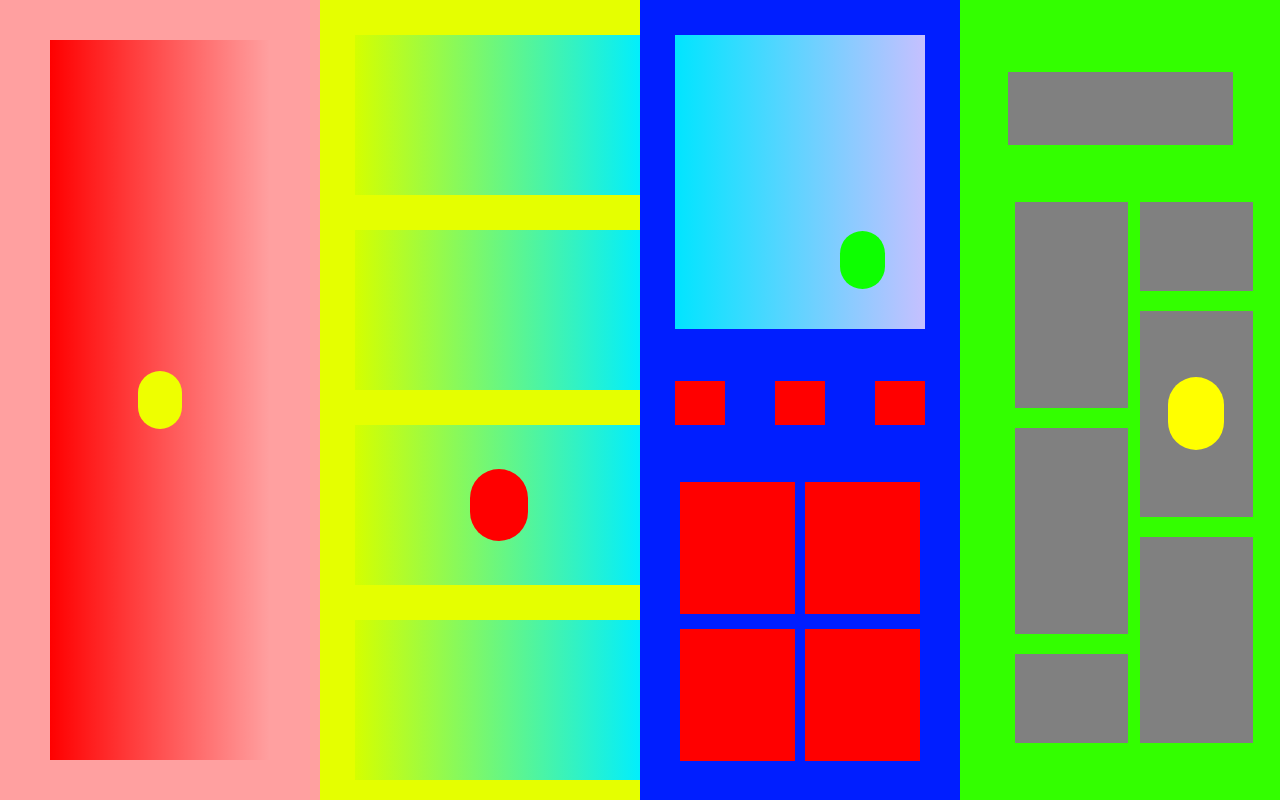
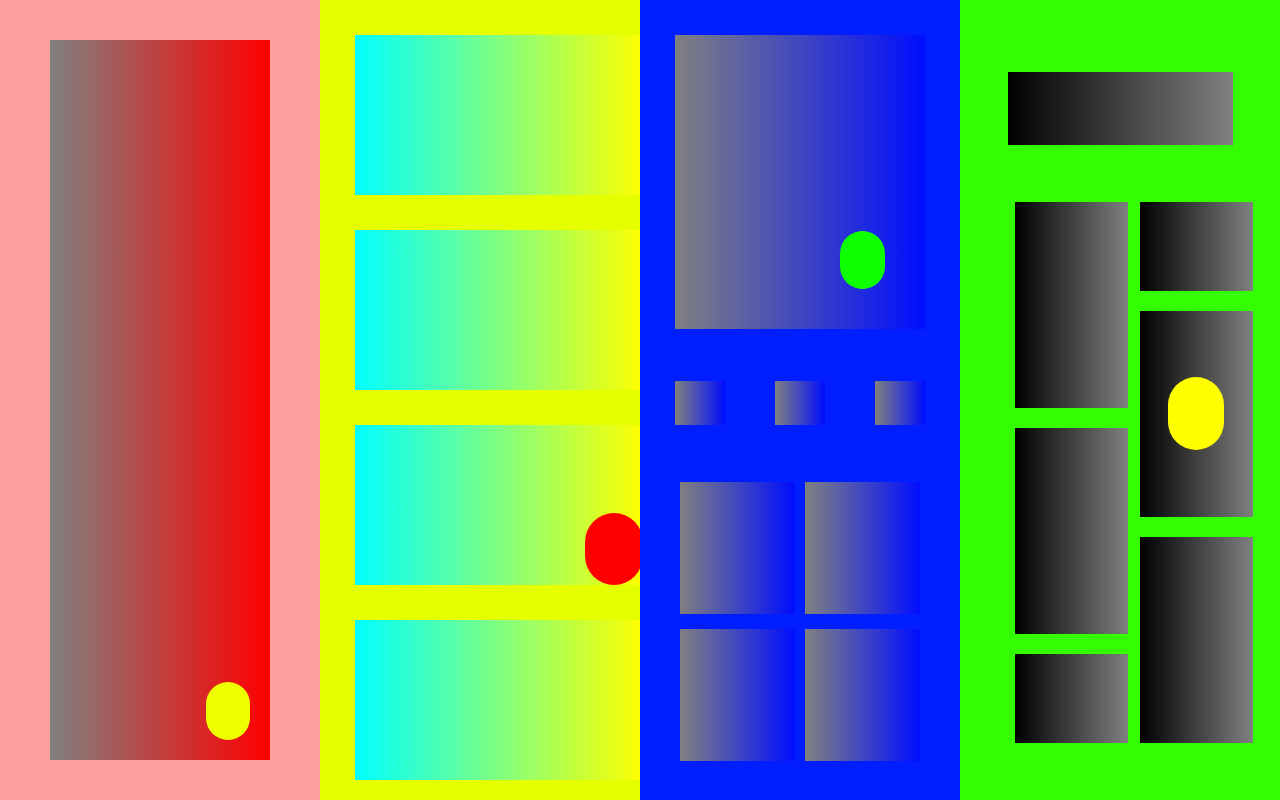
Before and after one commit to Buyanturs/buntar-7a, a plain HTML site: page 1.html in a window 1280 px wide. Drawn offline with Linux system fonts and the light colour scheme.

Commit message:
i hit the griddy

```diff
--- a/1.css
+++ b/1.css
@@ -40,11 +40,11 @@
 .card{
     width: 90%;
     height:90%;
-    background-image: linear-gradient(to left, rgba(255,0,0,0), rgba(255,0,0,1));
+    background-image: linear-gradient(to left, rgb(255, 0, 0), grey);
     margin: 50px;
     display: flex;
-    justify-content: center;
-    align-items: center;
+    justify-content: flex-end;
+    align-items: flex-end;
 }
 .circle{
     width: 20%;
@@ -56,30 +56,30 @@
 .neg{
     width:90% ;
     height: 20%;
-    background-image: linear-gradient(to right, rgb(212, 255, 0), rgb(0, 238, 255));
+    background-image: linear-gradient(to left, yellow, cyan);
     margin: 35px;
 }
 .hoyor{
     width:90% ;
     height: 20%;
-    background-image: linear-gradient(to right, rgb(212, 255, 0), rgb(0, 238, 255));
+    background-image: linear-gradient(to left, yellow, cyan);
     margin: 35px;
 }
 
 .gurav{
     width:90% ;
     height: 20%;
-    background-image: linear-gradient(to right, rgb(212, 255, 0), rgb(0, 238, 255));
+    background-image: linear-gradient(to left, yellow, cyan);
     margin: 35px;
     display: flex;
-    justify-content: center;
-    align-items: center;
+    justify-content: flex-end;
+    align-items: flex-end;
 }
 
 .duruv{
     width:90% ;
     height: 20%;
-    background-image: linear-gradient(to right, rgb(212, 255, 0), rgb(0, 238, 255));
+    background-image: linear-gradient(to left, yellow, cyan);
     margin: 35px;
 }
 .bumbug{
@@ -101,11 +101,11 @@
 .top{
     width:100%;
     height: 40%;
-    background-color: blueviolet;
+    background-color: rgb(0, 13, 255);
     display: flex;
     justify-content: flex-end;
     align-items: flex-end;
-    background-image: linear-gradient(to right, rgb(0, 229, 255), rgb(198, 192, 255));
+    background-image: linear-gradient(to left, rgb(0, 13, 255), grey);
 }
 .middle{
     width: 100%;
@@ -128,19 +128,22 @@
 .first{
     width:25%;
     height:30%;
-    background-color:rgb(255, 0, 0);
+    background-color:rgb(0, 17, 255);
     justify-content: center;
+    background-image: linear-gradient(to left, rgb(0, 13, 255), grey);
 }
 .second{
     width:25%;
     height:30%;
-    background-color:rgb(255, 0, 0);
+    background-color:rgb(0, 13, 255);
     margin:50px;
+    background-image: linear-gradient(to left, rgb(0, 13, 255), grey);
 }
 .no3{
     width:25%;
     height:30%;
-    background-color:rgb(255, 0, 0);
+    background-color:rgb(0, 26, 255);
+    background-image: linear-gradient(to left, rgb(0, 13, 255), grey);
 }
 .neeg{
     width: 100%;
@@ -157,24 +160,28 @@
     height: 90%;
     background-color: rgb(255, 0, 0);
     margin: 5px;
+    background-image: linear-gradient(to left, rgb(0, 13, 255), grey);
 }
 .hoyrr{
     width: 50%;
     height: 90%;
     background-color: rgb(255, 0, 0);
     margin: 5px;
+    background-image: linear-gradient(to left, rgb(0, 13, 255), grey);
 }
 .nega{
     width: 50%;
     height: 90%;
     background-color: rgb(255, 0, 0);
     margin: 5px;
+    background-image: linear-gradient(to left, rgb(0, 13, 255), grey);
 }
 .hoyro{
     width: 50%;
     height: 90%;
     background-color: rgb(255, 0, 0);
     margin: 5px;
+    background-image: linear-gradient(to left, rgb(0, 13, 255), grey);
 }
 .cartt{
     width: 90%;
@@ -209,30 +216,35 @@
     background-color: grey;
     justify-content: center;
     align-items: center;
+    background-image: linear-gradient(to left, grey, rgb(0, 0, 0));
 }
 .negii{
     width: 90%;
     height: 35%;
     background-color: grey;
     margin: 20px;
+    background-image: linear-gradient(to left, grey, rgb(0, 0, 0));
 }
 .hoyrii{
     width: 90%;
     height: 35%;
     background-color: grey;
     margin: 20px;
+    background-image: linear-gradient(to left, grey, rgb(0, 0, 0));
 }
 .guravii{
     width: 90%;
     height: 15%;
     background-color: grey;
     margin: 20px;
+    background-image: linear-gradient(to left, grey, rgb(0, 0, 0));
 }
 .negt{
     width: 90%;
     height: 15%;
     background-color: grey;
     margin: 20px;
+    background-image: linear-gradient(to left, grey, rgb(0, 0, 0));
 }
 .hoyrt{
     width: 90%;
@@ -242,12 +254,14 @@
     display: flex;
     justify-content: center;
     align-items: center;
+    background-image: linear-gradient(to left, grey, rgb(0, 0, 0));
 }
 .guravt{
     width: 90%;
     height: 35%;
     background-color: grey;
     margin: 20px;
+    background-image: linear-gradient(to left, grey, rgb(0, 0, 0));
 }
 .buurinhii{
     width: 50%;
```
